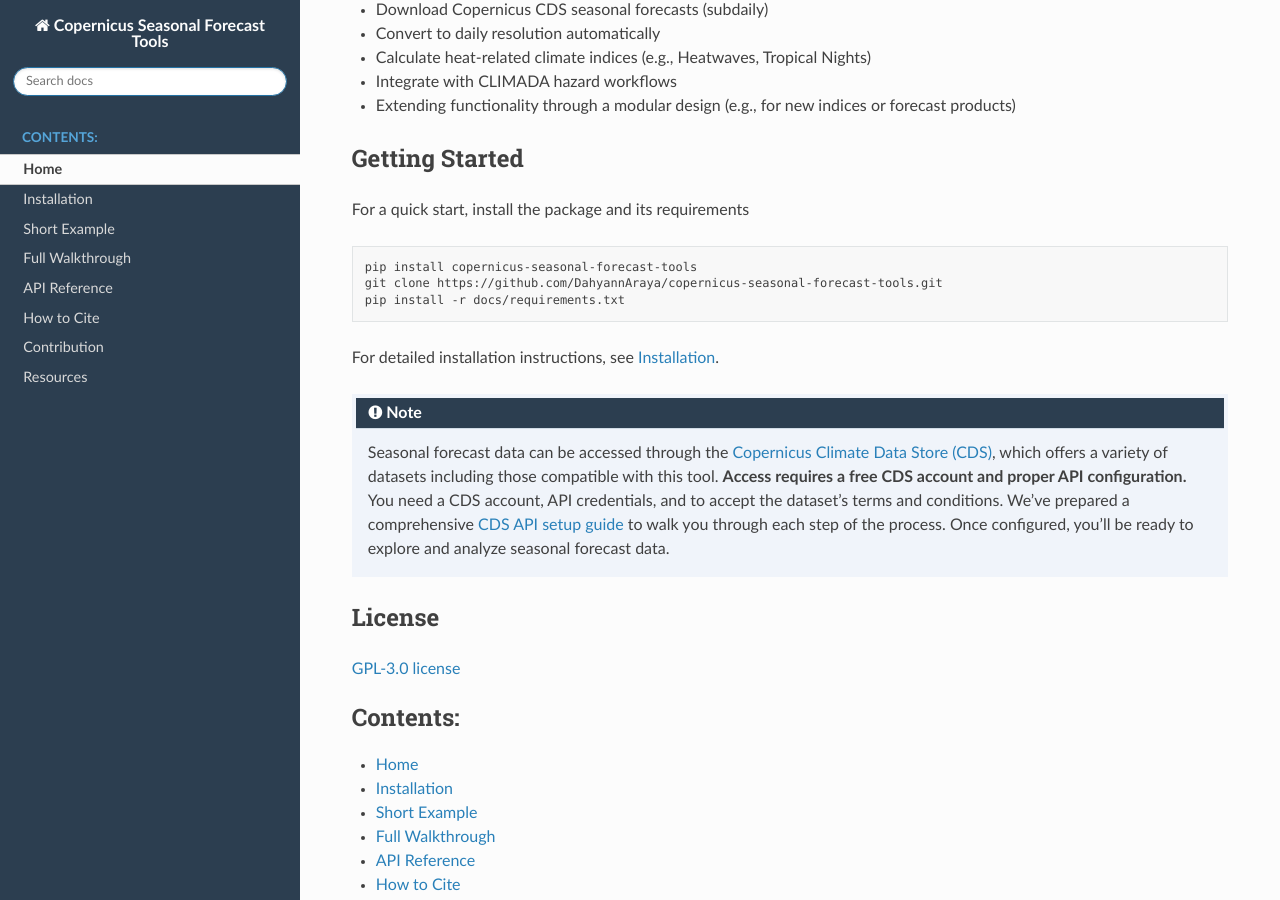
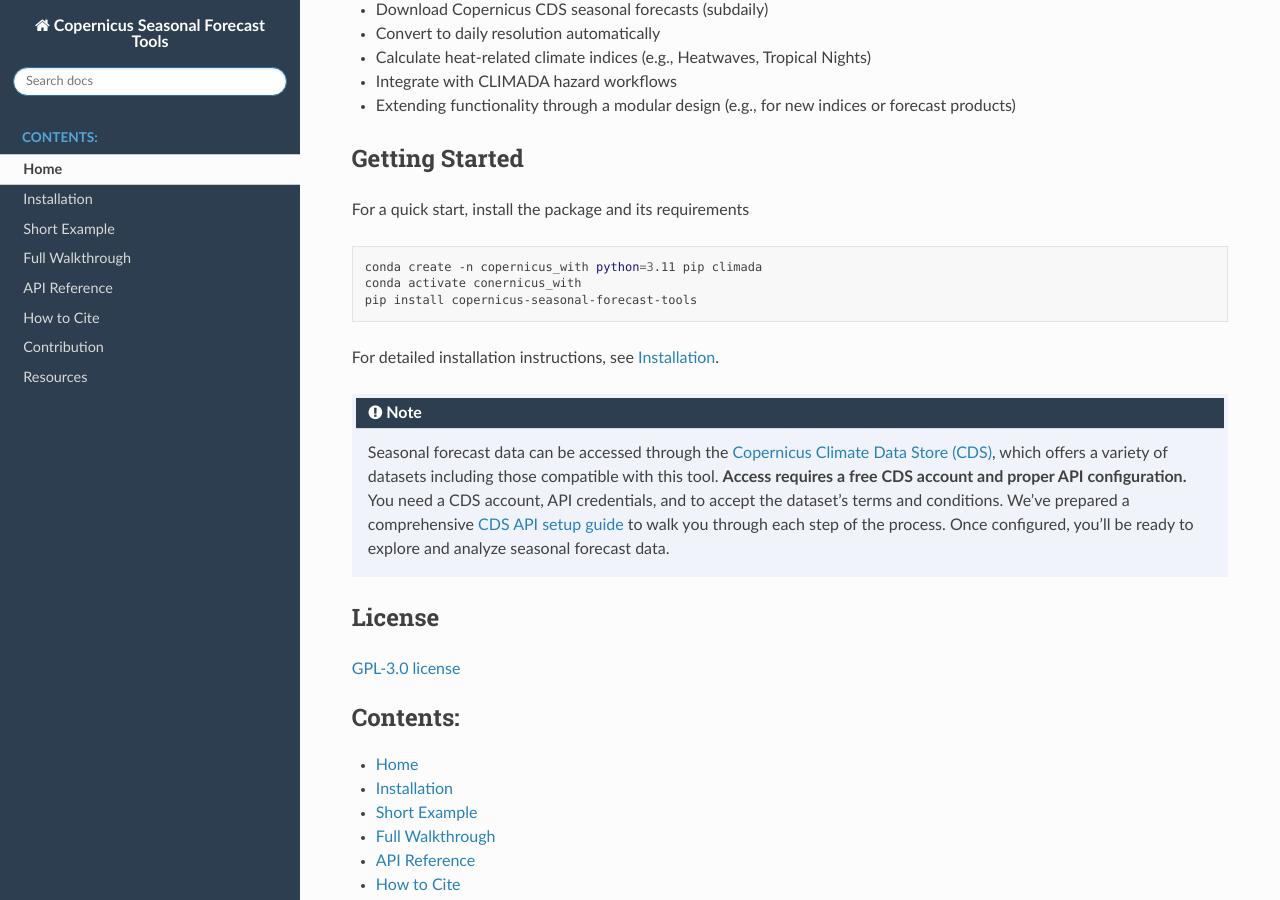
Before and after one commit to DahyannAraya/copernicus-seasonal-forecast-tools, a Sphinx documentation site: the page built from docs/source/index.rst, in a window 1280 px wide and 900 px high, scrolled down 679 px. Built offline with Sphinx 7.4.7 and the Read the Docs theme 3.1.0, drawn with Linux system fonts in a browser that asks for light colours.

Commit message:
adapt index.rst

```diff
--- a/docs/source/index.rst
+++ b/docs/source/index.rst
@@ -62,9 +62,9 @@ For a quick start, install the package and its requirements
 
 .. code-block:: bash
 
+   conda create -n copernicus_with python=3.11 pip climada
+   conda activate conernicus_with
    pip install copernicus-seasonal-forecast-tools
-   git clone https://github.com/DahyannAraya/copernicus-seasonal-forecast-tools.git
-   pip install -r docs/requirements.txt
 
 For detailed installation instructions, see :doc:`Installation <installation>`.
 
```
